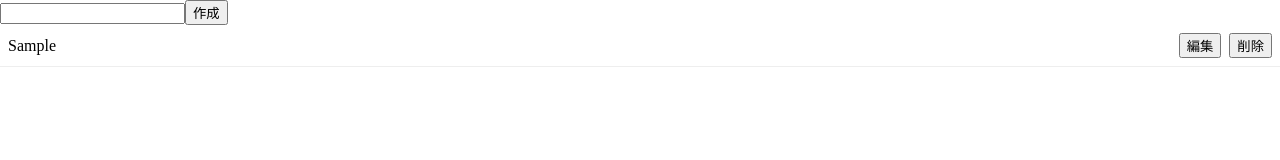
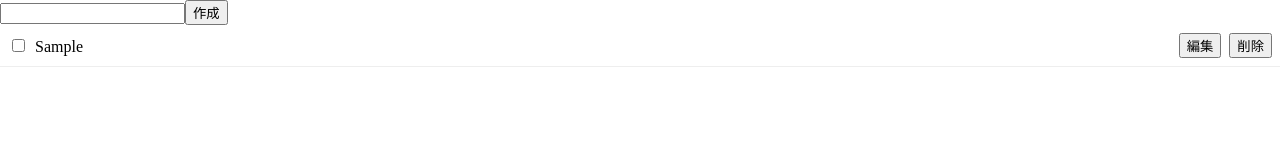
Before and after one commit to KanDai/react-todo, a React (Create React App) app: page / in a window 1280 px wide. Both pictures are taken after typing "Sample" into the empty fields and a click on the button "作成". Shown: the top 160 px of the page. Built offline with nearby package versions, Linux system fonts and the light colour scheme.

Commit message:
チェックボックスを追加

```diff
--- a/src/App.tsx
+++ b/src/App.tsx
@@ -5,31 +5,39 @@ import InputForm from 'components/InputForm'
 interface TaskType {
     id: number
     label: string
+    isChecked: boolean
 }
 
 function App() {
     const [id, setId] = useState<number>(0)
     const [tasks, setTasks] = useState<TaskType[]>([])
 
-    const crateTask = (label: string) => {
+    const crateTask = (label: string): void => {
         setId(id + 1)
 
         const task: TaskType = {
             id: id,
             label: label,
+            isChecked: false,
         }
 
         setTasks([...tasks, task])
     }
 
-    const editTask = (index: number, text: string) => {
+    const editTask = (index: number, text: string): void => {
         tasks[index].label = text
 
         setTasks([...tasks])
     }
 
-    const deleteTask = (index: number) => {
+    const deleteTask = (index: number): void => {
         tasks.splice(index, 1)
+
+        setTasks([...tasks])
+    }
+
+    const toggleChecked = (index: number, checked: boolean): void => {
+        tasks[index].isChecked = checked
 
         setTasks([...tasks])
     }
@@ -39,6 +47,7 @@ function App() {
             <InputForm onFormSubmit={crateTask} />
             <TaskList
                 list={tasks}
+                toggleChecked={toggleChecked}
                 onSubmitEdit={editTask}
                 clickDelete={deleteTask}
             />
--- a/src/components/Task/index.tsx
+++ b/src/components/Task/index.tsx
@@ -4,6 +4,11 @@ import styles from './styles.module.scss'
 
 const Task = (props: TaskType) => {
     const [isEditable, changeEditable] = useState<boolean>(false)
+
+    const changeStatus = (e: any): void => {
+        if (!props.toggleChecked) return
+        props.toggleChecked(props.index, e.target.checked)
+    }
 
     const handleSubmitEdit = (e: any): void => {
         e.preventDefault()
@@ -14,6 +19,7 @@ const Task = (props: TaskType) => {
         props.onSubmitEdit(props.index, task.value)
         changeEditable(false)
     }
+
     const handleClickDelete = (): void => {
         if (!props.clickDelete) return
         props.clickDelete(props.index)
@@ -22,7 +28,15 @@ const Task = (props: TaskType) => {
     if (!isEditable) {
         return (
             <div className={styles.wrap}>
-                <p>{props.label}</p>
+                <div>
+                    <input
+                        className={styles.checkbox}
+                        type="checkbox"
+                        checked={props.isChecked}
+                        onChange={changeStatus}
+                    />
+                    <span>{props.label}</span>
+                </div>
                 <div className={styles.btns}>
                     <button
                         type="button"
--- a/src/components/Task/styles.module.scss
+++ b/src/components/Task/styles.module.scss
@@ -5,6 +5,14 @@
     padding: 8px;
     border-bottom: 1px solid #eee;
     font-size: 16px;
+}
+
+.checkbox {
+    margin-right: 10px;
+}
+
+.checkbox:checked + span {
+    text-decoration: line-through;
 }
 
 .btns {
--- a/src/components/TaskList/index.tsx
+++ b/src/components/TaskList/index.tsx
@@ -2,6 +2,10 @@ import Task from 'components/Task'
 import { TaskType, TaskListType } from 'types'
 
 const TaskList = (props: TaskListType) => {
+    const toggleChecked = (index: number, checked: boolean): void => {
+        props.toggleChecked(index, checked)
+    }
+
     const onSubmitEdit = (index: number, text: string): void => {
         props.onSubmitEdit(index, text)
     }
@@ -23,6 +27,8 @@ const TaskList = (props: TaskListType) => {
                             id={task.id}
                             index={index}
                             label={task.label}
+                            isChecked={task.isChecked}
+                            toggleChecked={toggleChecked}
                             onSubmitEdit={onSubmitEdit}
                             clickDelete={clickDelete}
                         />
--- a/src/types/index.d.ts
+++ b/src/types/index.d.ts
@@ -2,12 +2,15 @@ export interface TaskType {
     id: number
     index?: number
     label: string
+    isChecked: boolean
+    toggleChecked?: Function
     onSubmitEdit?: Function
     clickDelete?: Function
 }
 
 export interface TaskListType {
     list: Array<TaskType>
+    toggleChecked: Function
     onSubmitEdit: Function
     clickDelete: Function
 }
```
